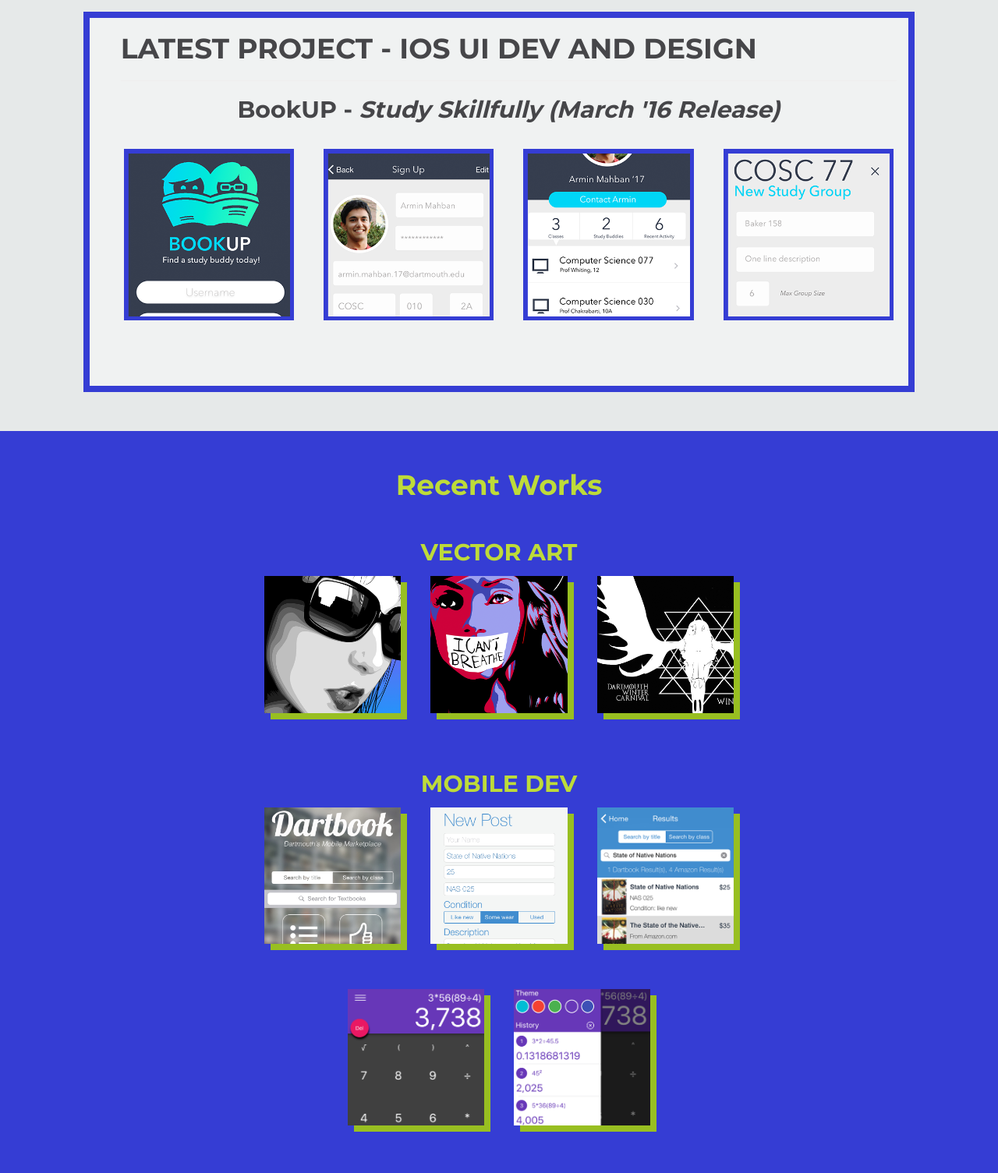
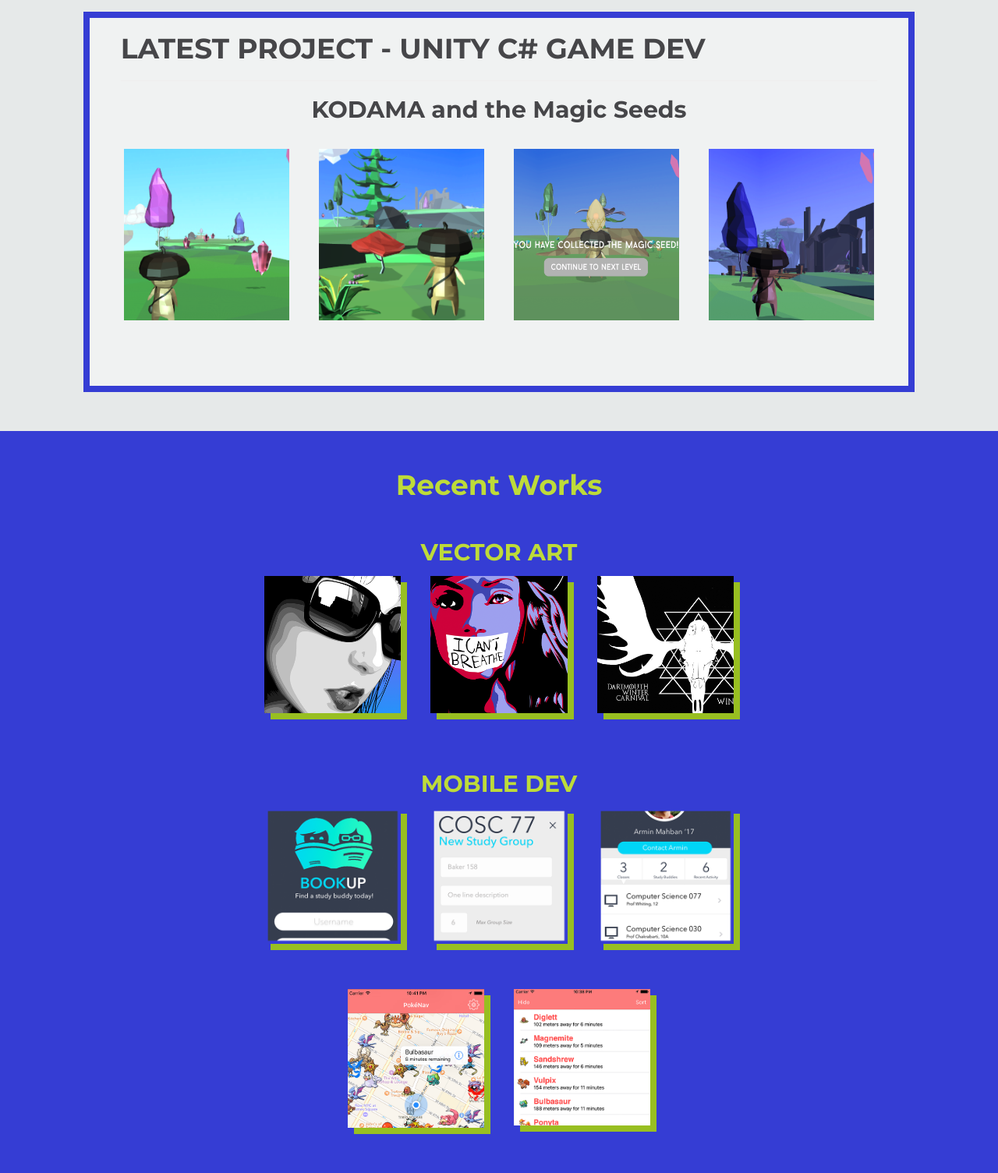
Before and after one commit to ArminMahban/ArminMahban.github.io, a plain HTML site: page index.html in a window 1280 px wide. Shown: the part 1680-3185 px from the top of the page at 78% size. Drawn offline with nearby package versions, Linux system fonts and the light colour scheme; a script that the page names is missing.

Commit message:
2016 Update
Added kodama, pokenav

```diff
--- a/css/custom.css
+++ b/css/custom.css
@@ -166,6 +166,7 @@
   /*border-color: #BEDB39;*/
   color:#464649;
   padding-left: 40px;
+  padding-right: 40px;
   padding-bottom: 40px;
 }
 
--- a/index.html
+++ b/index.html
@@ -176,50 +176,32 @@
     <div class="row dartRow">
       <div class="col-md-1"></div>
       <div class="col-md-10" id="dartbook">
-        <h1> LATEST PROJECT - IOS UI DEV AND DESIGN </h1>
+        <h1> LATEST PROJECT - UNITY C# GAME DEV </h1>
         <hr>
         <h2>
-          <center>BookUP - <i> Study Skillfully (March '16 Release)</center> </i></h2>
+          <center>KODAMA and the Magic Seeds</h2>
         <div class="row dbPics">
-
           <div class="col-md-3 col-sm-6 col-xs-12">
-            <a class="fancybox thumbnail img-responsive" rel="gallery" title="Login Page" href="images/BU1.png">
-              <!-- <img src="images/db1_small4.png" style="height:220px" alt="" /> -->
-              <img src="images/BU1small.png" style="height:220px" alt="" />
-
+            <a class="fancybox thumbnail img-responsive" rel="gallery" title="Tutorial" href="images/kodo1.png">
+              <img src="images/kodo1_sm.png" style="height:220px" alt="" />
             </a>
-
           </div>
-
           <div class="col-md-3 col-sm-6 col-xs-12">
-            <a class="fancybox thumbnail img-responsive" rel="gallery" title="Sign up Page" href="images/BU2.png">
-              <img src="images/BU2small.png" style="height:220px" alt="" />
+            <a class="fancybox thumbnail img-responsive" rel="gallery" title="First Level" href="images/kodo2.png">
+              <img src="images/kodo2_sm.png" style="height:220px" alt="" />
             </a>
-
           </div>
-
           <div class="col-md-3 col-sm-6 col-xs-12">
-            <a class="fancybox thumbnail img-responsive" rel="gallery" title="Profile Page" href="images/BU3.png">
-              <img src="images/BU3small.png" style="height:220px" alt="" />
+            <a class="fancybox thumbnail img-responsive" rel="gallery" title="Goal Reached" href="images/kodo3.png">
+              <img src="images/kodo3_sm.png" style="height:220px" alt="" />
             </a>
-
           </div>
-
           <div class="col-md-3 col-sm-6 col-xs-12">
-            <a class="fancybox thumbnail img-responsive" rel="gallery" title="Create a group Page" href="images/BU4.png">
-              <img src="images/BU4small.png" style="height:220px" alt="" />
+            <a class="fancybox thumbnail img-responsive" rel="gallery" title="Third Level" href="images/kodo4.png">
+              <img src="images/kodo4_sm.png" style="height:220px" alt="" />
             </a>
-
           </div>
-
         </div>
-
-        <!-- <a href="https://itunes.apple.com/us/app/dartbook/id1032856959?mt=8" target="_blank">
-          <center>
-            <button type="button" class="btn btn-primary btn-lg raised ">App Store Link</button>
-          </center>
-        </a> -->
-
       </div>
     </div>
   </div>
@@ -263,6 +245,51 @@
 <h2>
         <center> MOBILE DEV </center>
       </h2>
+
+      <div class="row green three">
+        <div class="col-md-3"> </div>
+        <div class="col-md-2 col-sm-4 col-xs-4">
+          <a class="fancybox thumbnail img-responsive" title="Sign up page" href="images/BU1.png">
+            <img src="images/BU1small.png" border="5" alt="" />
+          </a>
+        </div>
+
+        <div class="col-md-2 col-sm-4 col-xs-4">
+          <a class="fancybox thumbnail img-responsive" title="Study Group Creation Page" href="images/BU4.png">
+            <img src="images/BU4small.png" border="5" alt="" />
+          </a>
+        </div>
+
+        <div class="col-md-2 col-sm-4 col-xs-4">
+          <a class="fancybox thumbnail img-responsive" title="Profile Page" href="images/BU3.png">
+            <img src="images/BU3small.png" border="5" alt="" />
+          </a>
+        </div>
+
+        <div class="col-md-3"> </div>
+      </div>
+
+
+
+      <div class="row green three">
+        <div class="col-md-4 col-xs-2"> </div>
+        <div class="col-md-2 col-xs-4">
+          <a class="fancybox thumbnail img-responsive" title="PokeNav" href="images/pokenav1.png">
+            <img src="images/pokenav1_sm.png" border="5" alt="" />
+          </a>
+        </div>
+
+        <div class="col-md-2 col-sm-4 col-xs-4">
+          <a class="fancybox thumbnail img-responsive" title="PokeNav" href="images/pokenav2.png">
+            <img src="images/pokenav2_sm.png" border="5" alt="" />
+          </a>
+        </div>
+
+          <div class="col-md-4 col-xs-2"> </div>
+        <!-- <div class="col-md-3"> </div> -->
+      </div>
+
+
       <div class="row green three">
         <div class="col-md-3"> </div>
         <div class="col-md-2 col-sm-4 col-xs-4">
@@ -300,16 +327,9 @@
           </a>
         </div>
 
-        <!-- <div class="col-md-2 col-sm-4 col-xs-4">
-          <a class="fancybox thumbnail img-responsive" title="hello" href="images/Artwork/vectorportrait2.png">
-            <img src="images/moose2.png" border="5" alt="" />
-          </a>
-        </div> -->
-
           <div class="col-md-4 col-xs-2"> </div>
         <!-- <div class="col-md-3"> </div> -->
       </div>
-
 
       <h2>
         <center> WEB DESIGN </center>
@@ -332,34 +352,6 @@
             <img src="images/MaxRecords2Small.jpg" border="5" alt="" />
           </a>
         </div>
-
-        <!-- <div class="col-md-2 col-sm-4 col-xs-4">
-          <a class="fancybox thumbnail img-responsive" title="This website!" href="images/Artwork/armin.png">
-            <img src="images/armin.png" border="5" alt="" />
-          </a>
-        </div> -->
-
-        <!-- <div class="col-md-4 col-xs-2"> </div>
-      </div>
-            <div class="row green two">
-        <div class="col-md-4 col-xs-2"> </div>
-        <div class="col-md-2 col-xs-4">
-          <a class="fancybox thumbnail img-responsive" title="http://www.dartmouth.edu/~skating/" href="images/Artwork/DFSC.png">
-            <img src="images/DFSC.png" border="5" alt="" />
-          </a>
-        </div>
-
-        <div class="col-md-2 col-xs-4">
-          <a class="fancybox thumbnail img-responsive" title="http://unwrapped.parseapp.com/muse/index.html" href="images/Artwork/unwrapped.png">
-            <img src="images/unwrapped.png" border="5" alt="" />
-          </a>
-        </div> -->
-
-        <!-- <div class="col-md-2 col-sm-4 col-xs-4">
-          <a class="fancybox thumbnail img-responsive" title="This website!" href="images/Artwork/armin.png">
-            <img src="images/armin.png" border="5" alt="" />
-          </a>
-        </div> -->
 
         <div class="col-md-4 col-xs-2"> </div>
       </div>
```
Also changed, not shown: images/circles/C.png, images/kodo1_sm.png (added), images/kodo2.png (added), images/kodo2_sm.png (added), images/kodo3.png (added), images/kodo3_sm.png (added), images/kodo4_sm.png (added), images/pokenav1.png (added), images/pokenav1_sm.png (added), images/pokenav2.png (added), images/pokenav2_sm.png (added), 2 other files.
